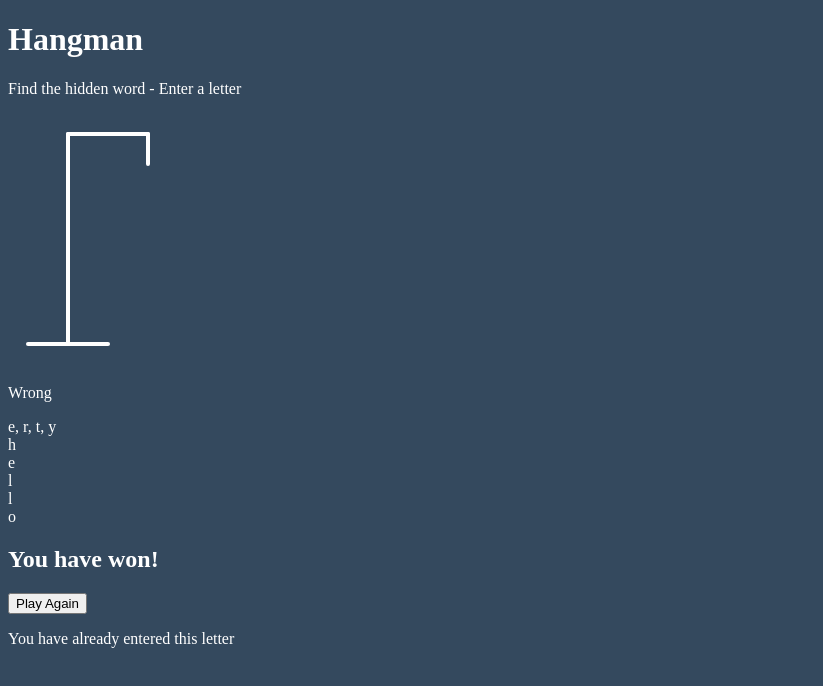
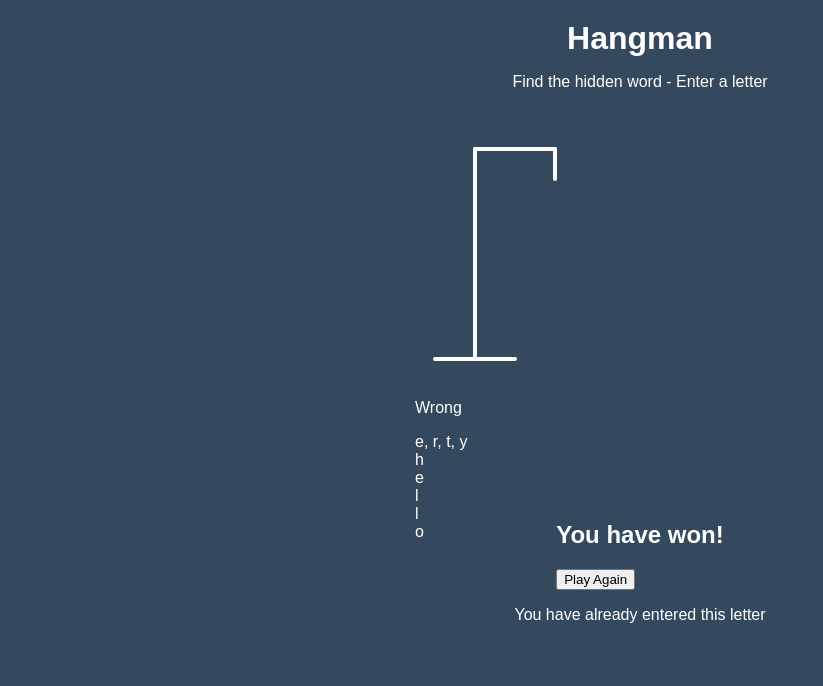
Before and after one commit to jatanassian/hangman-js, a plain HTML site: page index.html in a window 1280 px wide. Shown: the whole page, without its empty margins (0-823 px from the left). Drawn offline with Linux system fonts and the light colour scheme.

Commit message:
add general styling

```diff
--- a/style.css
+++ b/style.css
@@ -1,6 +1,30 @@
+* {
+  box-sizing: boder-box;
+}
+
+
 body {
   background-color: #34495e;
   color: #fff;
+  font-family: Arial, Helvetica, sans-serif;
+  display: flex;
+  flex-direction: column;
+  align-items: center;
+  height: 80vh;
+  margin: 0;
+  overflow: hidden;
+}
+
+h1 {
+  margin: 20px 0 0;
+}
+
+.game-container {
+  padding: 20px 30px;
+  position: relative;
+  margin: auto;
+  height: 350px;
+  width: 450px;
 }
 
 .figure-container {
```
